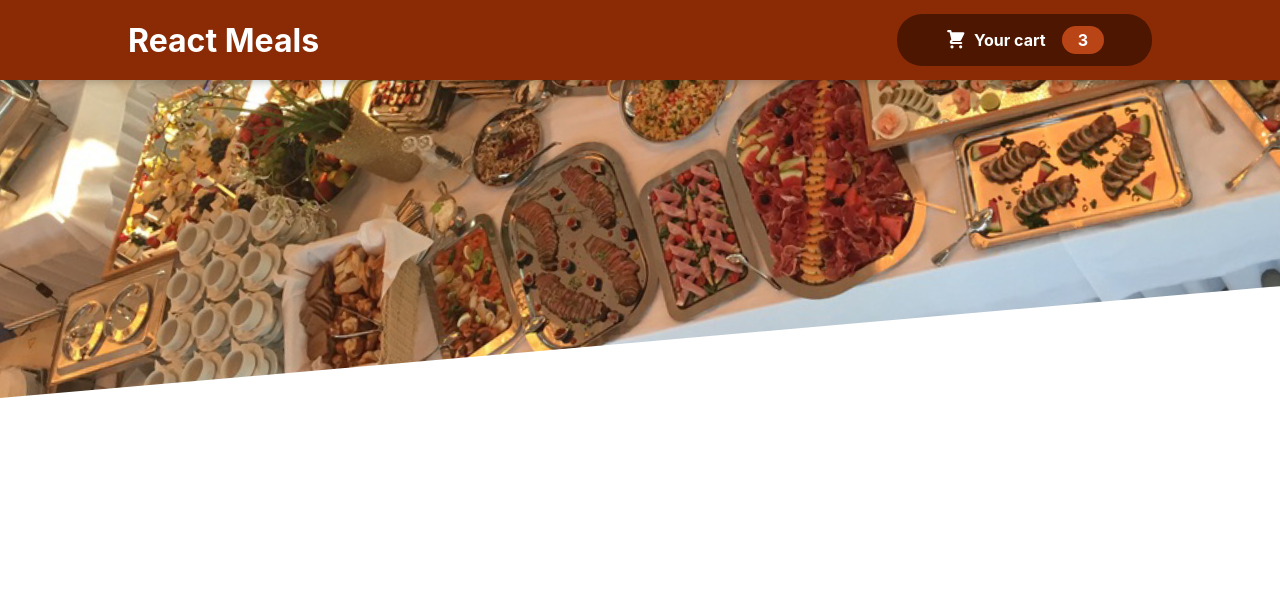
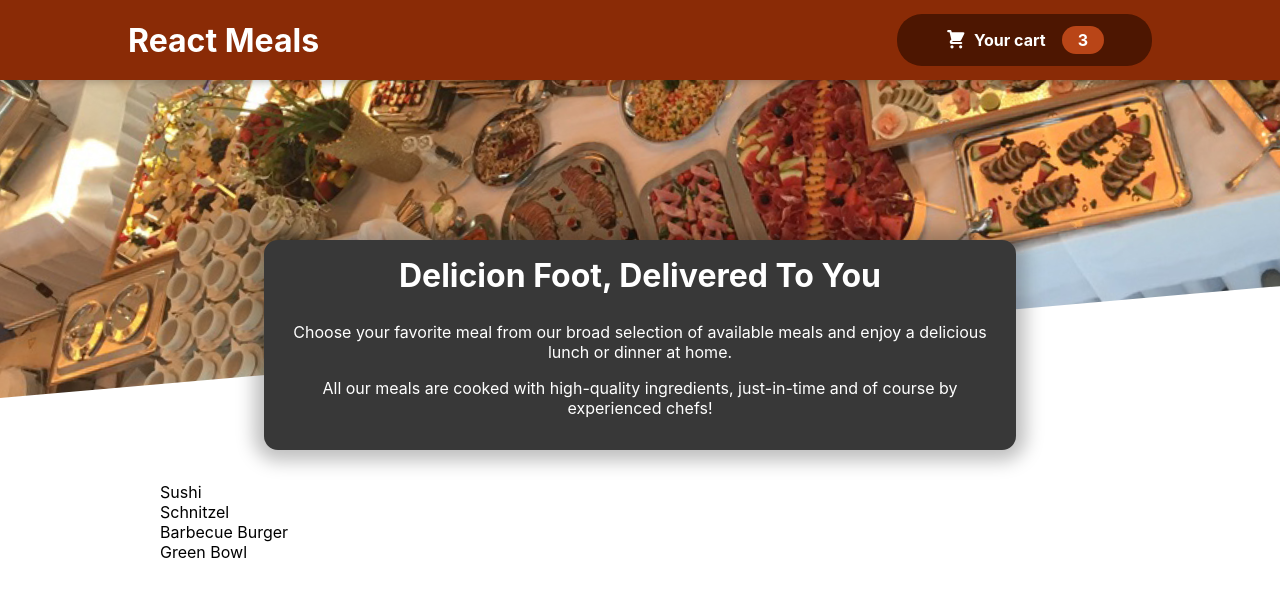
Before and after one commit to Belekko/order-basket, a React (Create React App) app: page / in a window 1280 px wide. Shown: the top 596 px of the page. Built offline with nearby package versions, Linux system fonts and the light colour scheme.

Commit message:
feature/addedMealsToApp

```diff
--- a/src/App.js
+++ b/src/App.js
@@ -1,12 +1,16 @@
 import './App.css';
 import React, { Fragment } from 'react'
 import Header from './components/Layout/Header';
+import Meals from './components/Meals/Meals';
 
 
 function App() {
   return (
     <Fragment>
      <Header/>
+     <main>
+       <Meals/>
+     </main>
     </Fragment>
   );
 }
--- a/src/components/Meals/Meals.jsx
+++ b/src/components/Meals/Meals.jsx
@@ -0,0 +1,14 @@
+import React from 'react';
+import AvailableMeals from './AvailableMeals';
+import MealsSummary from './MealsSummary';
+
+const Meals = () => {
+  return (
+    <>
+      <MealsSummary />
+      <AvailableMeals />
+    </>
+  );
+};
+
+export default Meals;
```
